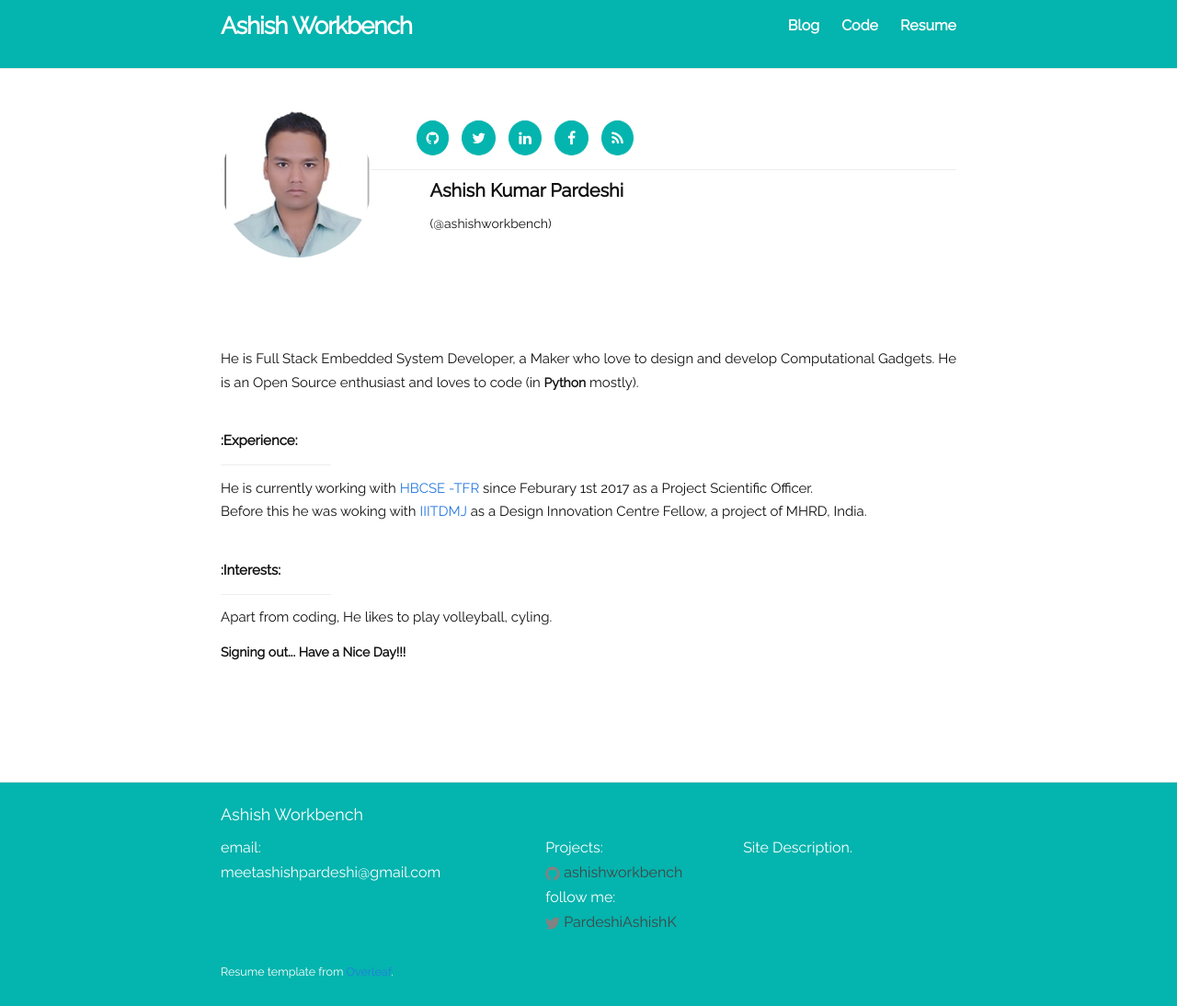
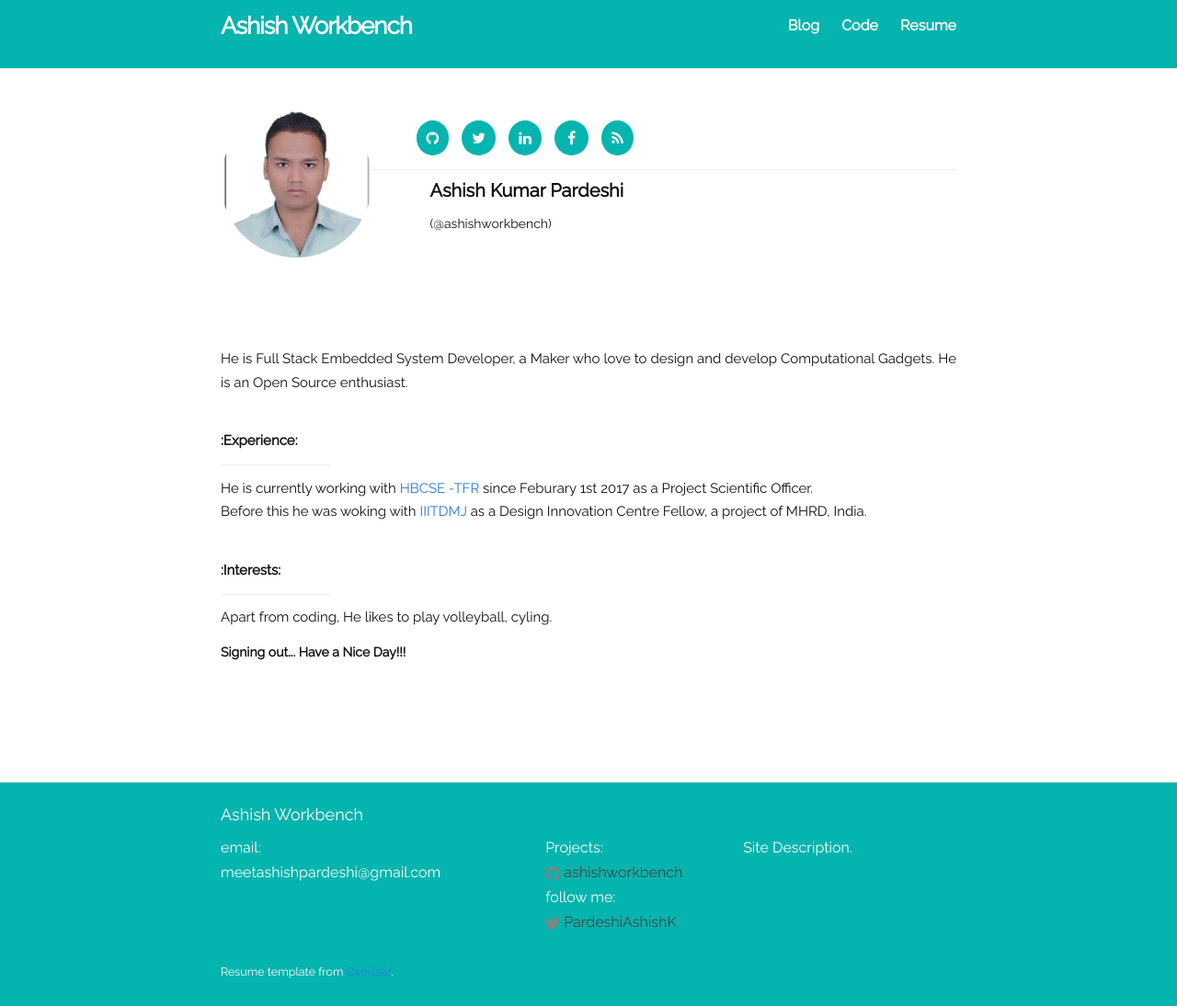
Before and after one commit to ashishworkbench/ashish_workbench, a Jekyll site: the page built from about.html, in a window 1280 px wide and 1094 px high. Shown: the whole window at 92% size. Built offline with Jekyll 4.4.1, drawn with Linux system fonts in a browser that asks for light colours; nearby versions of some CDN libraries; some web fonts are replaced; library files that are not in the unit come from our copies.

Commit message:
Update about.html

```diff
--- a/about.html
+++ b/about.html
@@ -41,7 +41,7 @@ permalink: /about/
     <p>
     <br>
     He is Full Stack Embedded System Developer, a Maker who love to design and develop Computational Gadgets.
-    He is an Open Source enthusiast and loves to code (in <b>Python</b> mostly).
+    He is an Open Source enthusiast.
     </p>
     <br>
 
```
